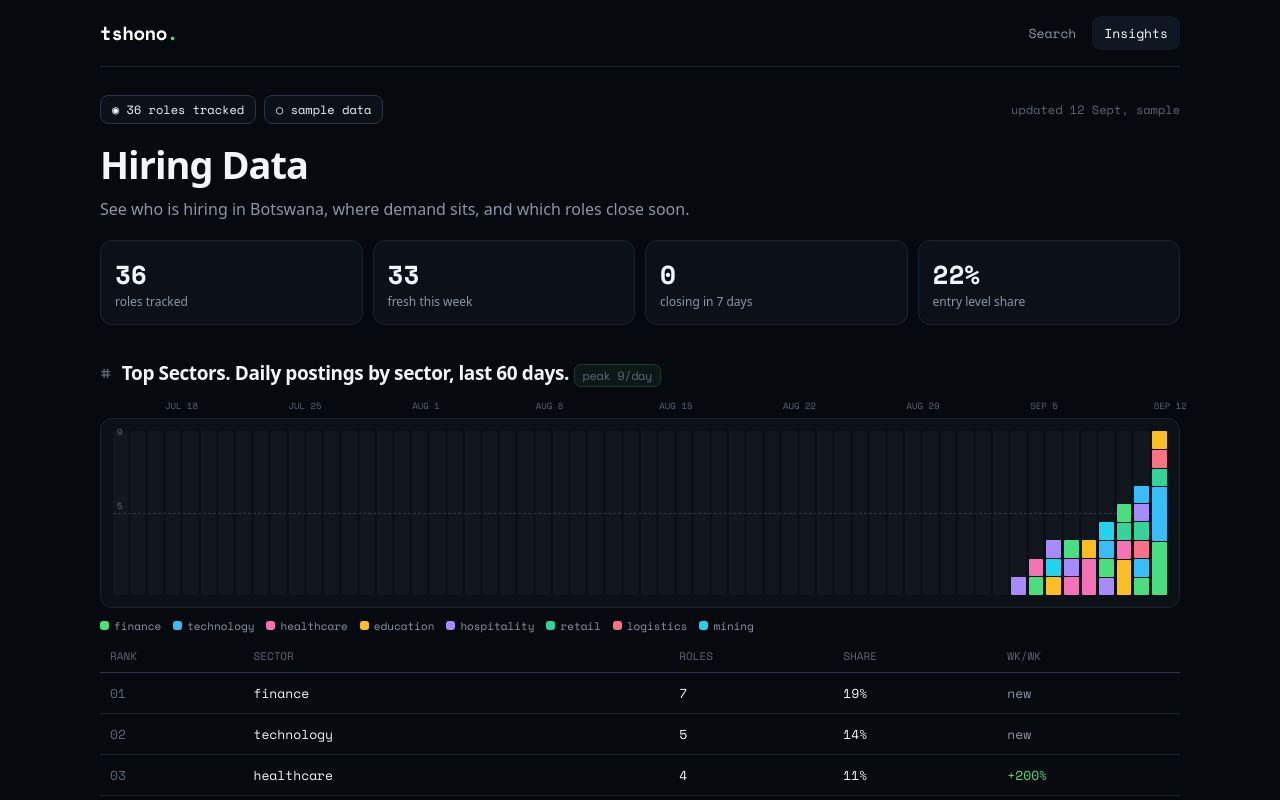
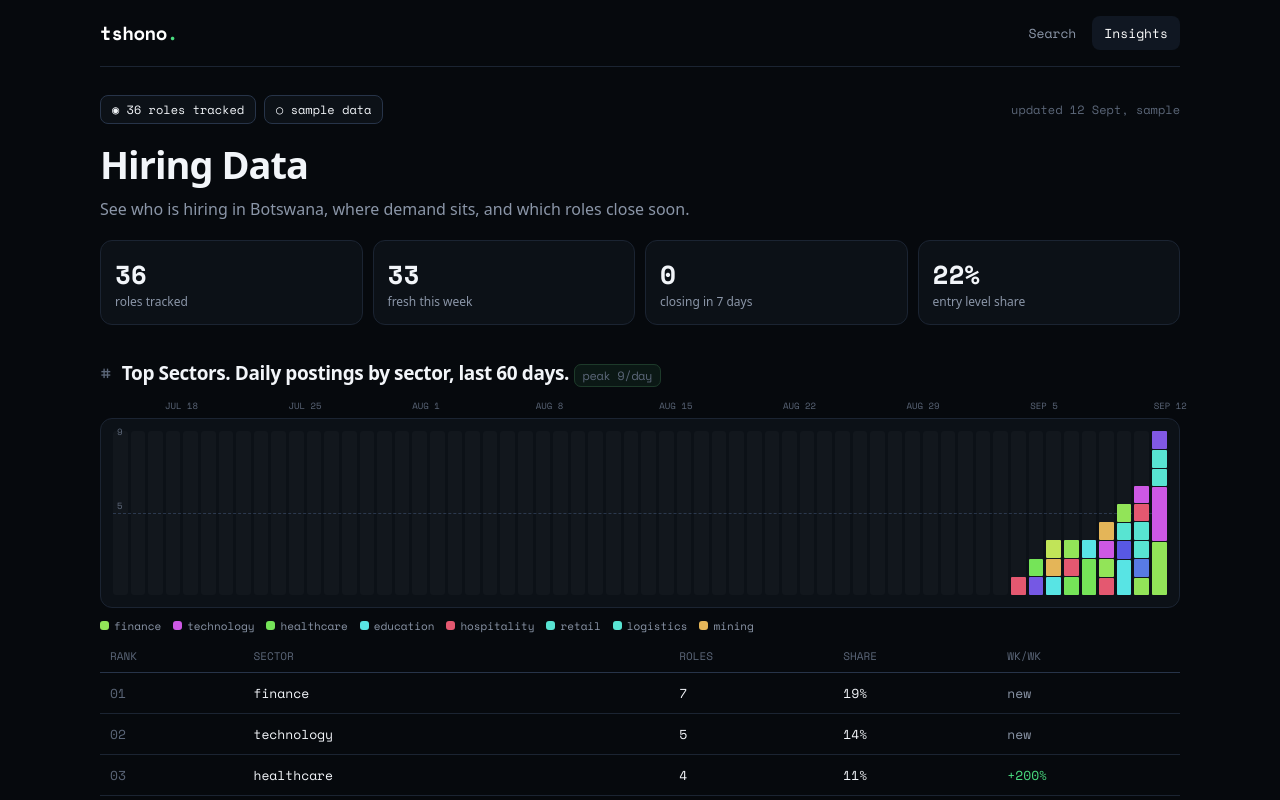
Before and after one commit to lubasinkal/tshono, a Nuxt app: page /insights in a window 1280 px wide. Shown: the top 800 px of the page. Built offline with nearby package versions, Linux system fonts and the light colour scheme.

Commit message:
fix(insights): distinct per-sector colours via hashed hsl
8-colour palette modulo caused collisions at >8 sectors.
Use name hash * golden angle (137.5°) -> hsl(hue 72% 62%)
for stable, unlimited distinct hues.

```diff
--- a/app/pages/insights.vue
+++ b/app/pages/insights.vue
@@ -276,10 +276,12 @@ const closingSoon = computed(() => {
   return [...dated, ...freshTop]
 })
 
-const palette = ['#4ade80', '#38bdf8', '#f472b6', '#fbbf24', '#a78bfa', '#34d399', '#fb7185', '#22d3ee']
 function sectorColor(name: string): string {
-  const i = bySectorRaw.value.findIndex((r) => r.name === name)
-  return palette[Math.max(0, i) % palette.length] ?? palette[0] ?? '#4ade80'
+  // Stable hash → golden-angle hue so every sector gets a distinct colour, no modulo collisions.
+  let h = 0
+  for (let i = 0; i < name.length; i++) h = (h * 31 + name.charCodeAt(i)) >>> 0
+  const hue = (h * 137.5) % 360
+  return `hsl(${hue.toFixed(1)} 72% 62%)`
 }
 
 const hoverDay = ref<number | null>(null)
```
